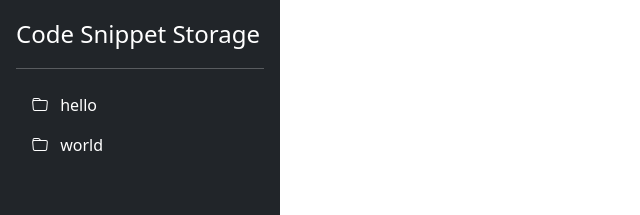
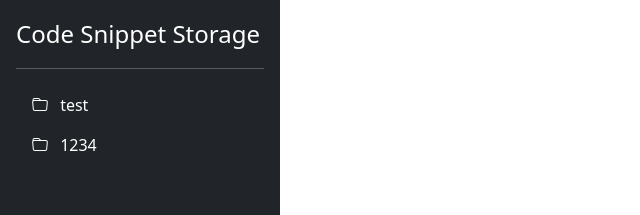
Before and after one commit to andrew-waite/code-snippet-storage, an Angular app: page / in a window 1280 px wide. Shown: the top 215 px of the page, without its empty margins (0-640 px from the left). Built offline with nearby package versions, Linux system fonts and the light colour scheme.

Commit message:
Dependency injection interfaces & repositories

```diff
--- a/src/app/FolderRepository.ts
+++ b/src/app/IFolderRepository.ts
@@ -1,3 +1,3 @@
-export interface FolderRepository {
+export interface IFolderRepository {
     getFolders: () => Array<string>;
 }
--- a/src/app/JsonFolderRepository.ts
+++ b/src/app/JsonFolderRepository.ts
@@ -1,7 +1,11 @@
-import { FolderRepository } from "./FolderRepository";
+import { Injectable } from "@angular/core";
+import { IFolderRepository } from "./IFolderRepository";
+import data from '../assets/testdata/folders.json';
+import { pipe } from "rxjs";
 
-export class JsonFolderRepository implements FolderRepository {
+@Injectable()
+export class JsonFolderRepository implements IFolderRepository {
     getFolders(): Array<string> {
-        throw new Error("Method not implemented.");
+        return data.map((e) => e.name);
     }
 }
--- a/src/app/app.component.html
+++ b/src/app/app.component.html
@@ -13,7 +13,7 @@
     </a>
     <hr>
     <ul class="nav nav-pills flex-column mb-auto">
-      <li class="nav-item folders" *ngFor="let foldername of foldernames">
+      <li class="nav-item folders" *ngFor="let foldername of folderNames">
         <a href="#" class="nav-link text-white" aria-current="page">
           <svg class="bi me-2" width="16" height="16"><use xlink:href="#folder"/></svg>
           {{foldername}}
--- a/src/app/app.component.ts
+++ b/src/app/app.component.ts
@@ -1,6 +1,5 @@
 import { Component, Inject } from '@angular/core';
-import { FolderRepository } from './FolderRepository';
-import { JsonFolderRepository } from './JsonFolderRepository';
+import { IFolderRepository } from './IFolderRepository';
 
 @Component({
   selector: 'app-root',
@@ -9,10 +8,12 @@ import { JsonFolderRepository } from './JsonFolderRepository';
 })
 
 export class AppComponent {
-  public foldernames: Array<string> = [];
+  public constructor(@Inject('IFolderRepository') private folderRepository: IFolderRepository) {}
+
+  public folderNames: Array<string> = [];
   public title = 'code-snippet-storage';
 
   public ngOnInit() {
-    this.foldernames.push("hello", "world");
+    this.folderNames = this.folderRepository.getFolders();
   }
 }
--- a/src/app/app.module.ts
+++ b/src/app/app.module.ts
@@ -3,6 +3,7 @@ import { BrowserModule } from '@angular/platform-browser';
 
 import { AppRoutingModule } from './app-routing.module';
 import { AppComponent } from './app.component';
+import { JsonFolderRepository } from './JsonFolderRepository';
 
 @NgModule({
   declarations: [
@@ -12,7 +13,7 @@ import { AppComponent } from './app.component';
     BrowserModule,
     AppRoutingModule
   ],
-  providers: [],
+  providers: [{ provide: 'IFolderRepository', useClass: JsonFolderRepository }],
   bootstrap: [AppComponent]
 })
 export class AppModule { }
--- /dev/null
+++ b/src/assets/testdata/folders.json
@@ -0,0 +1,8 @@
+[
+    {
+        "name": "test"
+    },
+    {
+        "name": "1234"
+    }
+]
--- a/tsconfig.json
+++ b/tsconfig.json
@@ -19,7 +19,9 @@
     "lib": [
       "es2018",
       "dom"
-    ]
+    ],
+    "resolveJsonModule": true,
+    "allowSyntheticDefaultImports": true
   },
   "angularCompilerOptions": {
     "enableI18nLegacyMessageIdFormat": false,
```
Also changed, not shown: 1 other file (tests, documents, lock files or other folders).
